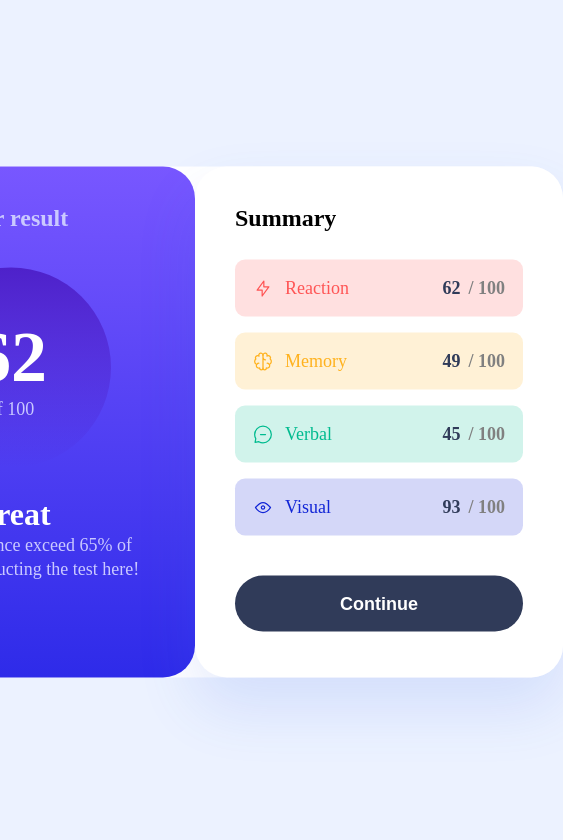
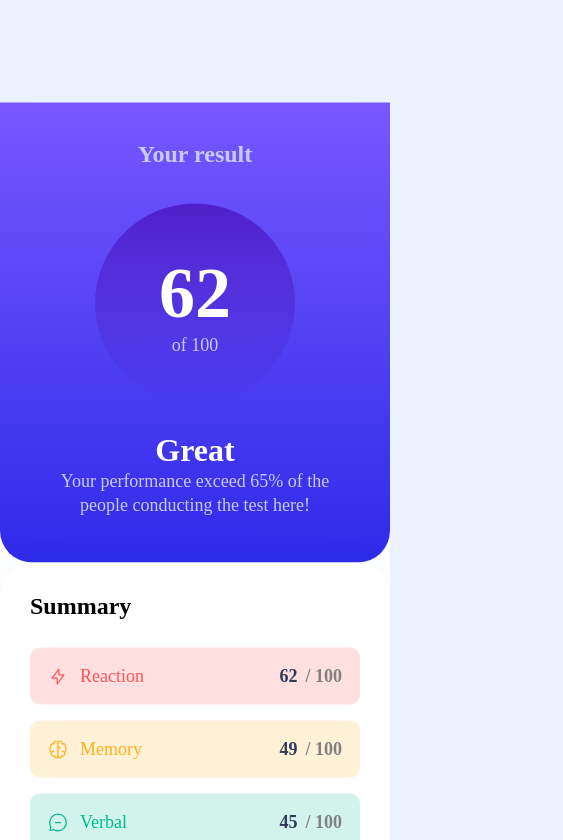
Before and after one commit to KiwiScreams/Results-summary-component, a React (Vite) app: page / in a window 390 px wide. Shown: the top 840 px of the page, 563 px wide, since content can reach past the window. Built offline with nearby package versions, Linux system fonts and the light colour scheme.

Commit message:
responsive design

```diff
--- a/src/index.css
+++ b/src/index.css
@@ -20,7 +20,7 @@
   --yellow-clr: #ffb21e;
   --green-clr: #00bb8f;
   --blue-clr: #1125d6;
-  --dark-navy: #303B59;
+  --dark-navy: #303b59;
   --font-weight-700: 700;
   --font-weight-800: 800;
   --font-weight-500: 500;
@@ -177,3 +177,24 @@ button {
 button:hover {
   background: linear-gradient(to bottom, #7755ff, #6943ff, #2f2ce9);
 }
+@media screen and (max-width: 742px) {
+  .container {
+    flex-direction: column;
+    align-items: center;
+    width: 100%;
+    margin-top: 154px;
+  }
+  .summary {
+    width: 100%;
+  }
+  .result {
+    width: 100%;
+    border-top-left-radius: 0;
+    border-top-right-radius: 0;
+  }
+}
+@media screen and (max-width: 426px) {
+  .summary {
+    padding: 30px;
+  }
+}
```
